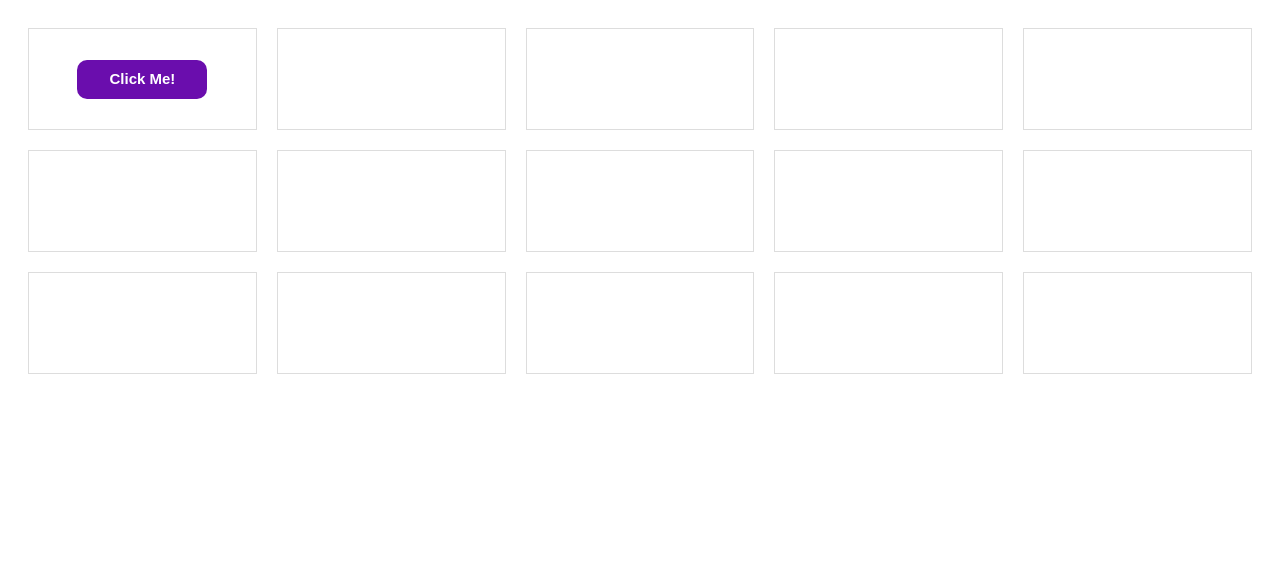
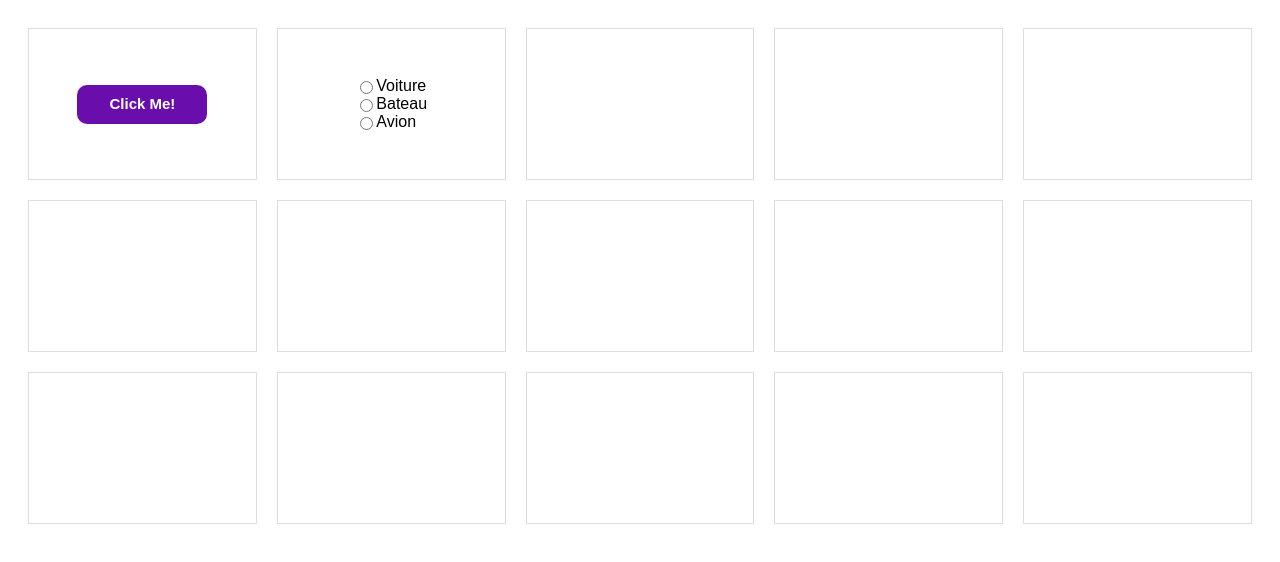
Before and after one commit to Elmani335/lib-rcts-comp, a React (Vite) app: page / in a window 1280 px wide. Shown: the top 562 px of the page. Built offline with nearby package versions, Linux system fonts and the light colour scheme.

Commit message:
Radio fini

```diff
--- a/src/App.css
+++ b/src/App.css
@@ -8,6 +8,6 @@
   display: flex;
   align-items: center;
   justify-content: center;
-  height: 100px;
+  height: 150px;
   border: 1px solid #ddd;
 }
--- a/src/App.tsx
+++ b/src/App.tsx
@@ -1,14 +1,31 @@
-import React from "react";
+import React, { useState } from "react";
 import RctsComptBtn from "./components/button/button";
+import Radio from "./components/radio/radio";
+
 import "./App.css";
 
 const App: React.FC = () => {
+  const [selectedRadio, setSelectedRadio] = useState<string>("");
+
+  const handleRadioChange = (value: string) => {
+    setSelectedRadio(value); // Met à jour l'état local avec la valeur sélectionnée
+  };
+
   return (
     <div className="grid-container">
       {[...Array(15)].map((_, index) => (
         <div className="grid-item" key={index}>
           {index === 0 && (
             <RctsComptBtn text="Click Me!" primary size="medium" />
+          )}
+          {index === 1 && (
+            <div style={{ padding: "20px" }}>
+              <Radio
+                options={["Voiture", "Bateau", "Avion"]}
+                name="radio"
+                onChange={handleRadioChange}
+              />
+            </div>
           )}
         </div>
       ))}
--- a/src/components/radio/radio.tsx
+++ b/src/components/radio/radio.tsx
@@ -1,68 +1,45 @@
-// components/button/button.tsx
-import React, { MouseEventHandler } from "react";
-import styled from "styled-components";
+import React, { useState } from "react";
+import "./radioStyle.css";
+interface RadioButtonProps {
+  options: string[]; // Liste des options à afficher
+  name: string; // Nom pour grouper les boutons radio
+  onChange: (value: string) => void; // Fonction de callback appelée lors du changement de sélection
+}
 
-export type ButtonProps = {
-  text?: string;
-  primary?: boolean;
-  disabled?: boolean;
-  size?: "small" | "medium" | "large";
-  onClick?: MouseEventHandler<HTMLButtonElement>;
-};
+const Radio: React.FC<RadioButtonProps> = ({ options, name, onChange }) => {
+  const [selectedOption, setSelectedOption] = useState<string>("");
 
-const StyledButton = styled.button<ButtonProps>`
-  border: 2px solid transparent;
-  line-height: 1;
-  font-size: 15px;
-  cursor: pointer;
-  font-weight: 700;
-  border-radius: 10px;
-  display: inline-block;
-  color: ${(props) => (props.primary ? "#fff" : "#000")};
-  background-color: ${(props) => (props.primary ? "#6a0dad" : "#e0c3fc")};
-  padding: ${(props) =>
-    props.size === "small"
-      ? "7px 25px 8px"
-      : props.size === "medium"
-      ? "9px 30px 11px"
-      : "14px 30px 16px"};
-  transition: background-color 0.3s, border-color 0.3s;
+  // Gérer la sélection d'une option
+  const handleChange = (event: React.ChangeEvent<HTMLInputElement>) => {
+    const value = event.target.value;
+    setSelectedOption(value);
+    onChange(value); // Appelle la fonction parent si nécessaire
+  };
 
-  &:hover {
-    background-color: ${(props) => (props.primary ? "#5a0ba5" : "#d3a7fc")};
-  }
-
-  &:focus {
-    outline: none;
-    border-color: #7d4dbd;
-  }
-
-  &:disabled {
-    cursor: not-allowed;
-    opacity: 0.65;
-  }
-`;
-
-const RctsComptBtn: React.FC<ButtonProps> = ({
-  size,
-  primary,
-  disabled,
-  text,
-  onClick,
-  ...props
-}) => {
   return (
-    <StyledButton
-      type="button"
-      onClick={onClick}
-      primary={primary}
-      disabled={disabled}
-      size={size}
-      {...props}
-    >
-      {text}
-    </StyledButton>
+    <div style={{ fontFamily: "sans-serif" }}>
+      {options.map((option) => (
+        <label
+          key={option}
+          style={{
+            display: "flex",
+            alignItems: "center",
+            color: selectedOption === option ? "#f5b507" : "#000", // Change la couleur du label si sélectionné
+            fontWeight: selectedOption === option ? "bold" : "normal",
+          }}
+        >
+          <input
+            type="radio"
+            name={name}
+            value={option}
+            checked={selectedOption === option}
+            onChange={handleChange}
+          />
+          {option}
+        </label>
+      ))}
+    </div>
   );
 };
 
-export default RctsComptBtn;
+export default Radio;
--- /dev/null
+++ b/src/components/radio/radioStyle.css
@@ -0,0 +1,56 @@
+.LabelRadio {
+  position: relative;
+  padding-left: 30px;
+  color: #fff;
+  cursor: pointer;
+  transition: color 0.3s;
+}
+
+.LabelRadio:before {
+  content: "";
+  position: absolute;
+  top: 50%;
+  left: 0;
+  transform: translateY(-50%);
+  width: 20px;
+  height: 20px;
+  border-radius: 50%;
+  background-color: transparent;
+  border: 2px solid #fff;
+  transition: background-color 0.3s;
+}
+
+input[type="radio" i]:checked + label:before {
+  background-color: #fff;
+}
+
+input[type="radio" i]:focus + label {
+  color: #ff6f00;
+}
+
+input[type="radio" i]:checked + label {
+  color: #ff6f00;
+}
+
+/* Neon Style */
+input[type="radio" i] + label:before {
+  box-shadow: 0 0 10px #ff6f00;
+}
+
+input[type="radio" i]:checked + label:before {
+  box-shadow: 0 0 10px #ff6f00, 0 0 20px #ff6f00, 0 0 30px #ff6f00;
+}
+
+input[type="radio" i]:hover + label:before {
+  background-color: #ff6f00;
+}
+
+input[type="radio" i]:focus + label:before {
+  background-color: #ff6f00;
+}
+
+@media (max-width: 480px) {
+  .card {
+    width: 90%;
+  }
+}
```
